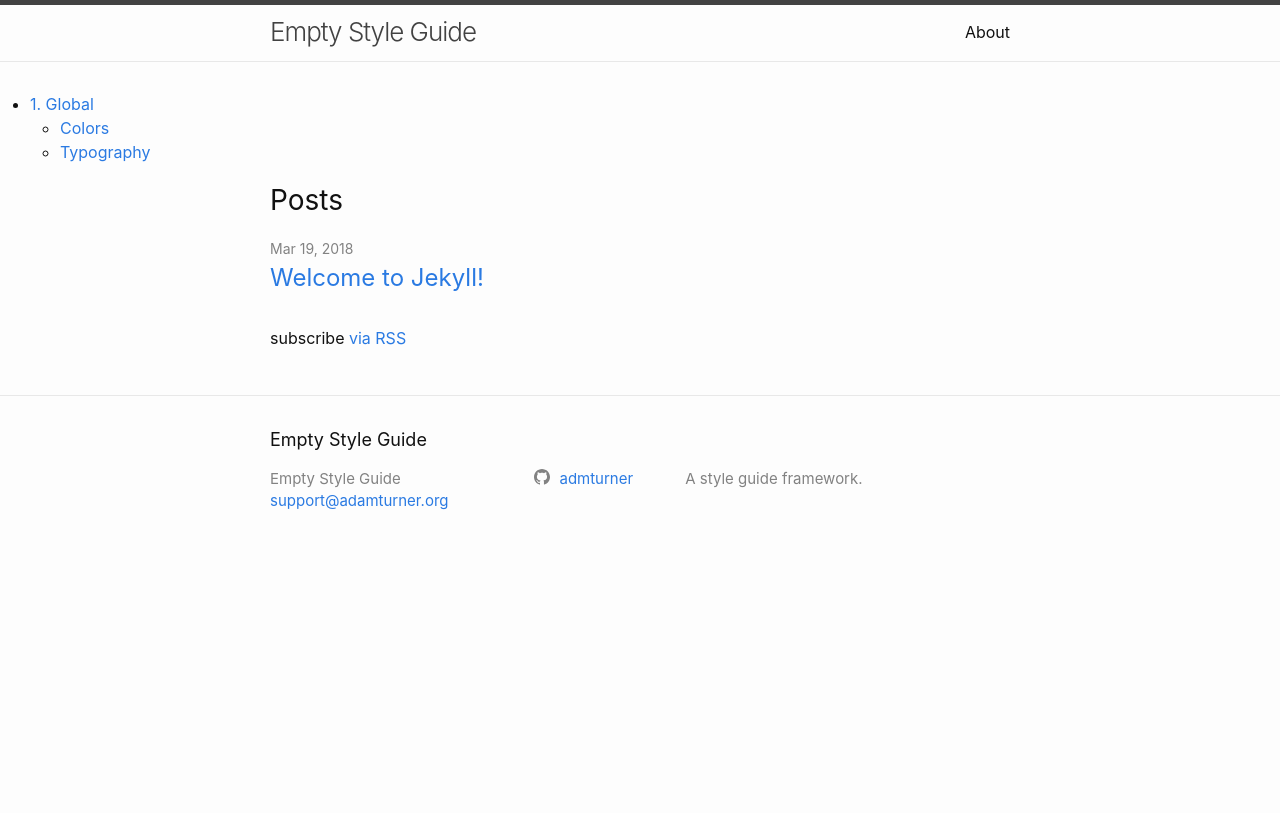
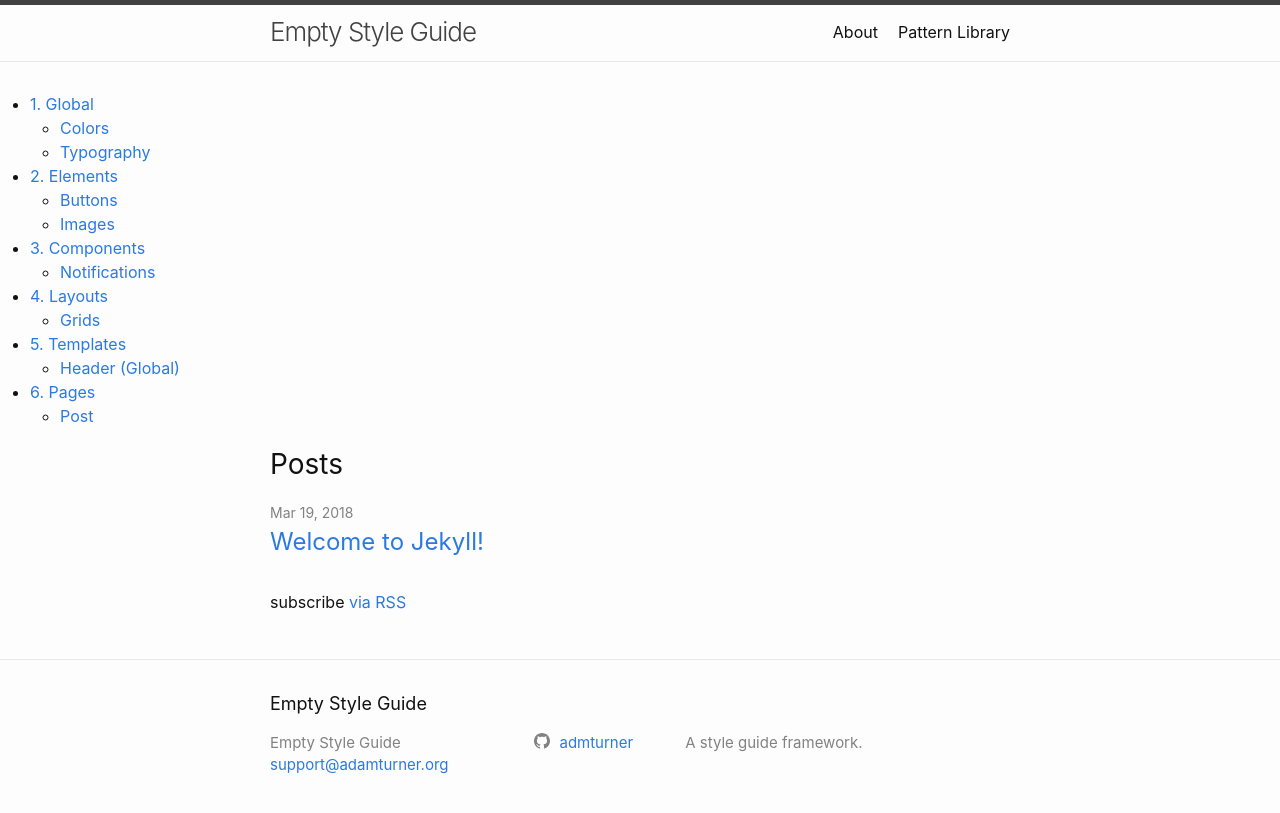
Before and after one commit to admturner/empty-style-guide, a Jekyll site: the page built from index.md, in a window 1280 px wide. Shown: the top 813 px of the page. Built offline with Jekyll 4.4.1, drawn with Linux system fonts in a browser that asks for light colours.

Commit message:
Add initial pattern pages

```diff
--- /dev/null
+++ b/_patterns/components/notifications.md
@@ -0,0 +1,6 @@
+---
+category: 3. Components
+order: 2
+title: Notifications
+description: The site notifications.
+---
--- /dev/null
+++ b/_patterns/elements/buttons.md
@@ -0,0 +1,6 @@
+---
+category: 2. Elements
+order: 1
+title: Buttons
+description: The site buttons.
+---
--- /dev/null
+++ b/_patterns/elements/images.md
@@ -0,0 +1,6 @@
+---
+category: 2. Elements
+order: 2
+title: Images
+description: The site images.
+---
--- a/_patterns/globals/colors.md
+++ b/_patterns/globals/colors.md
@@ -1,6 +1,6 @@
 ---
 category: 1. Global
-order: 1
+order: 2
 title: Colors
 description: The site colors.
 ---
--- a/_patterns/globals/typography.md
+++ b/_patterns/globals/typography.md
@@ -1,6 +1,6 @@
 ---
 category: 1. Global
-order: 2
+order: 3
 title: Typography
 description: The site typography.
 ---
--- /dev/null
+++ b/_patterns/layouts/grids.md
@@ -0,0 +1,6 @@
+---
+category: 4. Layouts
+order: 1
+title: Grids
+description: The site grid layouts.
+---
--- /dev/null
+++ b/_patterns/pages/post.md
@@ -0,0 +1,6 @@
+---
+category: 6. Pages
+order: 2
+title: Post
+description: A generic post page.
+---
--- /dev/null
+++ b/_patterns/templates/header.md
@@ -0,0 +1,6 @@
+---
+category: 5. Templates
+order: 2
+title: Header (Global)
+description: The global header template.
+---
```
Also changed, not shown: patterns.md (added, +8 -0 lines).
